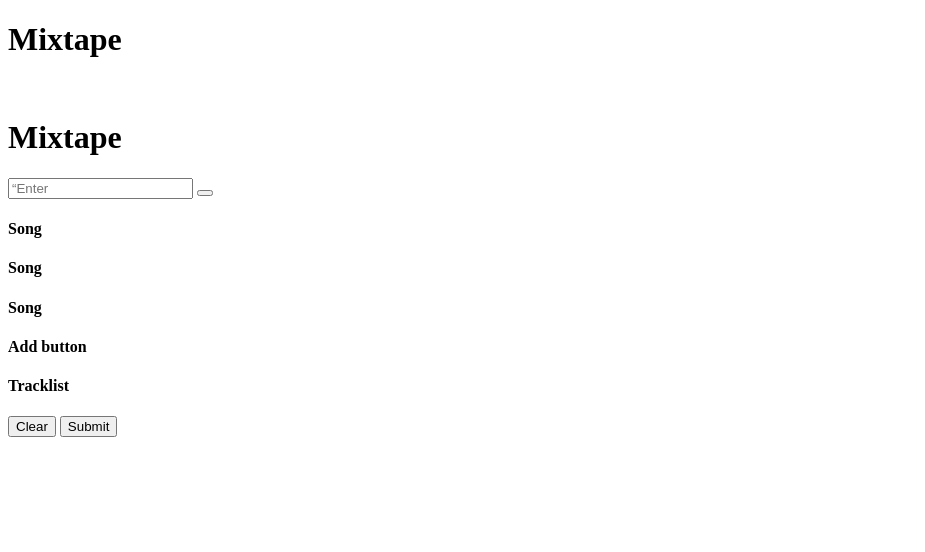
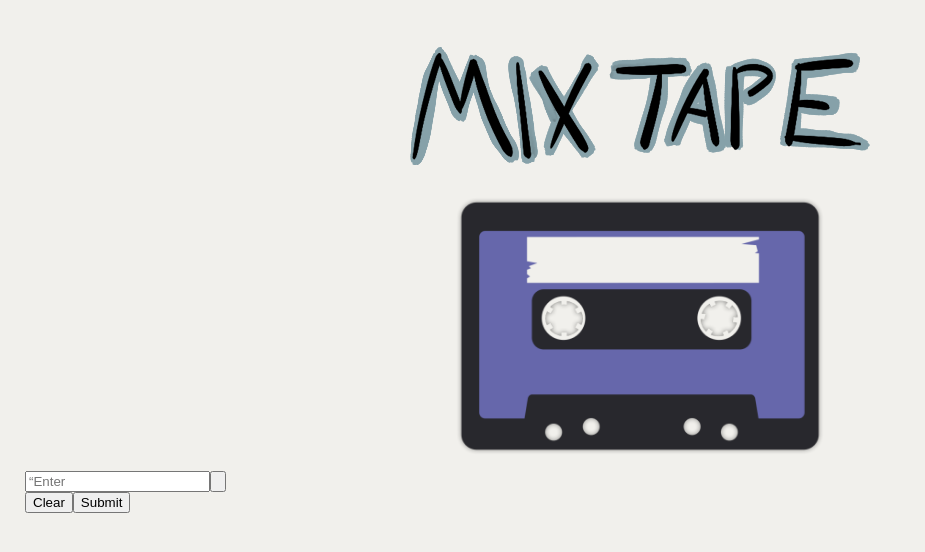
Before and after one commit to dieterichelizabeth/Project-1, a plain HTML site: page index.html in a window 1280 px wide. Shown: the whole page, without its empty margins (0-925 px from the left). Drawn offline with Linux system fonts and the light colour scheme.

Commit message:
updated logo and tape image CSS styles

```diff
--- a/assets/css/style.css
+++ b/assets/css/style.css
@@ -0,0 +1,52 @@
+* {
+    box-sizing: border-box;
+}
+
+:root {
+    --primary: #86a1a9;
+    --secondary: #e08bbb;
+    --tertiary: #D37F3F;
+    --quaternary: #6667AB;
+    --quinary: #28282D;
+    --senary: #f1F0ec;
+}
+
+body {
+    background: #f1F0ec;
+    margin: 0;
+    padding: 30px 25px;
+    display: flex;
+    flex-direction: column;
+}
+
+
+#logo img {
+    display: block;
+    margin-left: auto;
+    margin-right: auto;
+    padding: 1rem;
+}
+
+#casset-tape img {
+    display: block;
+    margin-left: auto;
+    margin-right: auto;
+    max-width: 400px;
+    max-height: 300px;
+    padding: 1rem;
+}
+
+@media screen and (max-width: 980px) {
+  form .form-group {
+    flex: 1 100%;
+  }
+
+  form .form-group button {
+    width: 100%;
+  }
+
+  .task-list-wrapper {
+    flex-basis: 100%;
+  }
+
+}
--- a/index.html
+++ b/index.html
@@ -5,112 +5,51 @@
     <meta http-equiv="X-UA-Compatible" content="IE=edge" />
     <meta name="viewport" content="width=device-width, initial-scale=1.0" />
     <title>Mixtape</title>
+    <link rel="stylesheet" href="./assets/css/style.css">
+  </head>
 
-  </head>
+  <!------ Logo and Tape Image ---------->
   <body>
     <header>
-    <!---- title ---->
-    <h1>Mixtape</h1>
+      <!---- logo ---->
+      <div id="logo">
+        <a href="">
+          <img src="./images/MixTapelogo.jpg" alt="Mixtape Logo"/>
+        </a>
+      </div>
+    </header>
 
-    <!---- Tape Image ---->
-    <img src="" alt="">
-    <body class=“background-image”>
-        <header>
-          <div class=“page-title”>
-              <header id=“page-header” class=“container-fluid text-center pb-3 pt-3"><h1 class=“text-white”>Mixtape</h1>
+    <!---- Casset Tape img ---->
+    <div id="casset-tape">
+      <a href="">
+        <img src="./images/MixTape.jpg" alt="casset-tape"/>
+      </a>
     </div>
+
+
     <!---- search Bar ---->
     <div>
-                <div style=“display: flex” class=“form-group”>
+      <div style="display: flex" class=“form-group”>
           <!---- search for song/artist from api ---->
           <input type=“text” name=“city-input” class=“form-control mr-sm-2 float-left” placeholder=“Enter a City...” aria-label=“Search” id=“city-input”>
           <!---- Submit Button for your spotify API search---->
           <button id=“submit” class=“btn my-sm-0 ms-1 btn-outline-light my-2" type=“submit”><i class=“bi bi-search”></i>
           </button>
       </div>
-            </div>
-        </header>
 
-    <!---- Spotify API song boxes ---->
-    <!---- Example songs ---->
-    <section>
-        <!---- See what kind of tag required for songs per Spotify API ---->
-        <div class=“m-5 row justify-content-around”>
-            <!-- song populates -->
-            <div class=“col-12 col-md-6 col-xl-3 mb-3">
-              <div class=“card”>
-                <h4 class=“card-header bg-dark text-light”>
-                  Song
-                </h4>
-                <ul id=“list-toDo” class=“list-group list-group-flush”>
-                </ul>
-              </div>
-            </div>
-            <!-- song populates -->
-            <div class=“col-12 col-md-6 col-xl-3 mb-3”>
-              <div class=“card”>
-                <h4 class=“card-header bg-dark text-light”>
-                 Song
-                </h4>
-                <ul id=“list-inProgress” class=“list-group list-group-flush”>
-                </ul>
-              </div>
-            </div>
-            <!-- song populates -->
-            <div class=“col-12 col-md-6 col-xl-3 mb-3">
-              <div class=“card”>
-                <h4 class=“card-header bg-dark text-light”>
-                  Song
-                </h4>
-                <ul id=“list-inReview” class=“list-group list-group-flush”>
-                </ul>
-              </div>
-            </div>
-            <!-- song populates -->
-            <div class=“col-12 col-md-6 col-xl-3 mb-3”>
-              <div class=“card”>
-                <h4 class=“card-header bg-dark text-light”>
-                  Add button
-                </h4>
-                <ul id=“list-done” class=“list-group list-group-flush”>
-                </ul>
-              </div>
-            </div>
-        </div>
 
-        <!-- ADD PLAYER HERE -->
 
-        <section>
-            <!-- Tracklist Section -->
-             <!---- Add Icon to add/remove tracks ---->
-            <div class=“col-12 col-md-6 col-xl-3 mb-3”>
-                <div class=“card”>
-                  <h4 class=“card-header bg-dark text-light”>
-                    Tracklist
-                  </h4>
-                  <ul id=“list-done” class=“list-group list-group-flush”>
-                  </ul>
-                </div>
-            </div>
+
+
 
             <!-- 2 Buttons for the track list -->
-            <div style=“display: flex” class=“form-group”>
+            <div style=display:flex class=“form-group”>
               <!-- Clear Button - Clears playlist -->
               <button type=“clear” id=“btnclear” class=“btn btn-danger mt-3 w-100”>Clear</button>
               <!-- Submit Button - Triggers Modal -->
               <button>Submit</button>
             </div>
-        </section>
 
-    <!-- For the modal -->
-    <!-- <div style=“display: flex” class=“form-group”> -->
-        <!---- Name your tape Input Field ---->
-        <!-- <input type=“text” name=“city-input” class=“form-control mr-sm-2 float-left” placeholder=“Enter a City...” aria-label=“Search” id=“city-input”> -->
-        <!---- Submit Button for your tape---->
-        <!-- <button id=“submit” class=“btn my-sm-0 ms-1 btn-outline-light my-2" type=“submit”><i class=“bi bi-search”></i> -->
-        <!-- </button> -->
-      <!-- </div> -->
-    <!-- </header> -->
 
   </body>
 </html>
```
Also changed, not shown: images/MixTape.jpg (added), images/MixTapelogo.jpg (added), 2 other files. Lines whose indentation alone changed are shown as unchanged.
